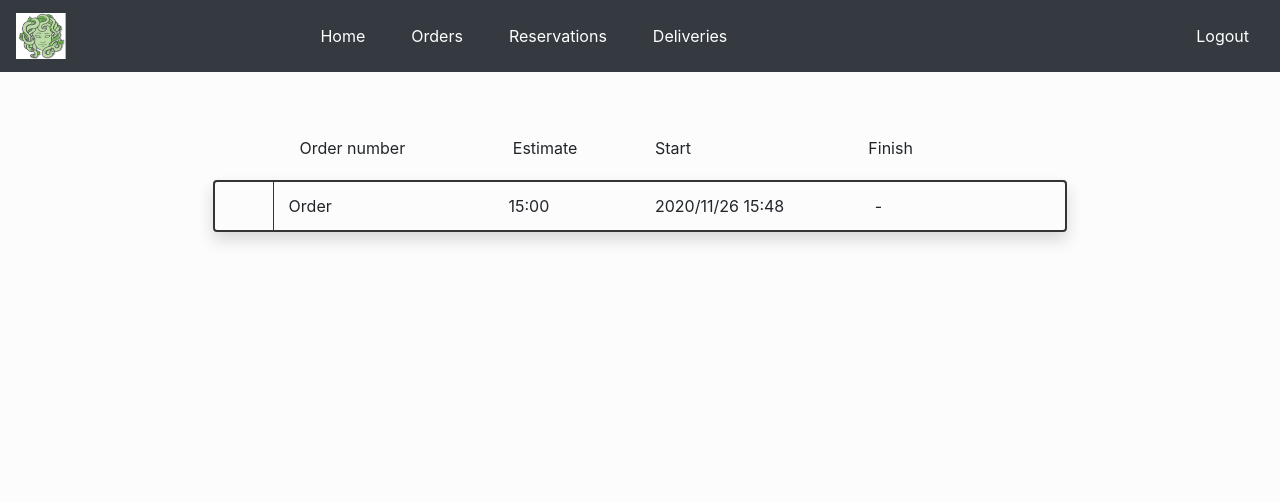
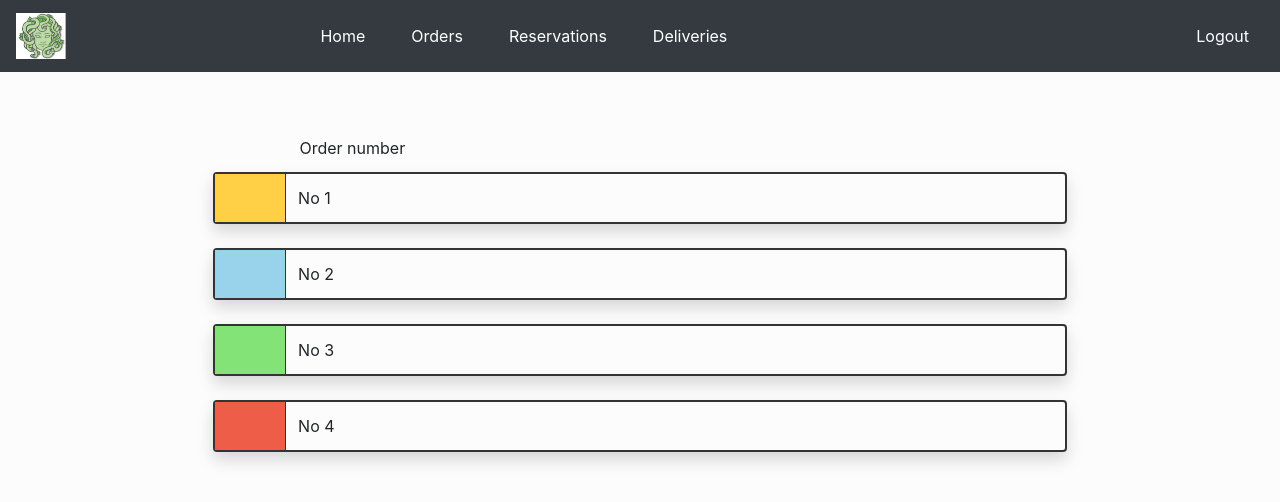
Before and after one commit to mohk1993/Moms-spaghetti, an Angular app: page /orders in a window 1280 px wide. Shown: the top 502 px of the page. Built offline with nearby package versions, Linux system fonts and the light colour scheme; no server answers; sample sign-in values are in the browser's storage.

Commit message:
get orders & navigate to order

```diff
--- a/src/app/app.module.ts
+++ b/src/app/app.module.ts
@@ -10,6 +10,7 @@ import { AuthService } from './services/auth.service';
 import { HttpClientModule, HTTP_INTERCEPTORS } from '@angular/common/http';
 import { StandardInterceptor } from './interceptor';
 import { dishServices } from './services/dish.service';
+import { OrderService } from './services/order.service';
 
 
 @NgModule({
@@ -32,7 +33,8 @@ import { dishServices } from './services/dish.service';
       multi: true
     },
     AuthService,
-    dishServices
+    dishServices,
+    OrderService,
 
   ],
   bootstrap: [AppComponent]
--- a/src/app/home-layout/orders-filler/orders/orders.component.html
+++ b/src/app/home-layout/orders-filler/orders/orders.component.html
@@ -37,35 +37,41 @@
                     Order number
                 </div>
                 <div class="col-2">
-                    Estimate
+                    <!-- Estimate -->
                 </div>
                 <div class="col-3">
-                    Start
+                    <!-- Start -->
                 </div>
                 <div class="col-3">
-                    Finish
+                    <!-- Finish -->
                 </div>
 
             </div>
         </div>
 
         <!-- body -->
-        <div class="col-8 table-item shadow cursor-pointer">
-            <div class="row">
-                <div class="col-1 status-colour">
+        <div class="col-8 table-item shadow cursor-pointer" *ngFor="let ord of orders; let i = index" (click)="goToOrder(i)">
+            <div class="row no-gutters">
+                <div class="col-1 status-colour"
+                [ngClass]="{
+                    'status-waiting': ord.status == 'waiting',
+                    'status-preparing': ord.status == 'preparing',
+                    'status-completed': ord.status == 'completed',
+                    'status-cancelled': ord.status == 'cancelled'
+                }">
 
                 </div>
-                <div class="col-3">
-                    Order
+                <div class="col-3" style="padding-left: .75rem;">
+                    {{ ord.orderNumber }}
                 </div>
                 <div class="col-2">
-                    15:00
+                    <!-- 15:00 -->
                 </div>
                 <div class="col-3">
-                    2020/11/26 15:48
+                    <!-- 2020/11/26 15:48 -->
                 </div>
                 <div class="col-3">
-                    -
+                    <!-- - -->
                 </div>
             </div>
         </div>
--- a/src/app/home-layout/orders-filler/orders/orders.component.scss
+++ b/src/app/home-layout/orders-filler/orders/orders.component.scss
@@ -11,15 +11,20 @@
 }
 .table-item {
 
-    margin: 1.25rem 0;
+    margin: .75rem 0;
     padding: 0.75rem 0;
 
     border: 2px solid $dark;
     border-radius: 4px;
 
     .status-colour {
+        overflow: hidden;
         margin: -.75rem 0;
         border-right: 1px solid $dark;
     }
 
 }
+.status-waiting   { background-color: $hold; }
+.status-preparing { background-color: $preparing; }
+.status-completed { background-color: $green_good; }
+.status-cancelled { background-color: $error; }
--- a/src/app/home-layout/orders-filler/orders/orders.component.ts
+++ b/src/app/home-layout/orders-filler/orders/orders.component.ts
@@ -1,13 +1,89 @@
-import { Component } from '@angular/core';
+import { Component, OnDestroy, OnInit } from '@angular/core';
+import { Router } from '@angular/router';
+import { Subscription } from 'rxjs';
+import { Order } from 'src/app/interfaces/order.interface';
+import { OrderService } from 'src/app/services/order.service';
 
 @Component({
   selector: 'app-orders',
   templateUrl: './orders.component.html',
   styleUrls: ['./orders.component.scss']
 })
-export class OrdersComponent {
+export class OrdersComponent implements OnInit, OnDestroy {
 
-  constructor() {}
+  orders: Array<Order>
+
+
+  getOrdersSubscription: Subscription;
+
+  constructor(private router: Router,
+    private orderService: OrderService) {
+
+    this.orders = new Array<Order>(
+      {
+        id: 1,
+        orderNumber: 'No 1',
+        status: 'waiting',
+        total: 100,
+
+        dishes: null,
+
+        comment: null,
+      },
+      {
+        id: 2,
+        orderNumber: 'No 2',
+        status: 'preparing',
+        total: 100,
+
+        dishes: null,
+
+        comment: null,
+      },
+      {
+        id: 3,
+        orderNumber: 'No 3',
+        status: 'completed',
+        total: 100,
+
+        dishes: null,
+
+        comment: null,
+      },
+      {
+        id: 4,
+        orderNumber: 'No 4',
+        status: 'cancelled',
+        total: 100,
+
+        dishes: null,
+
+        comment: null,
+      }
+    );
+    // this.orderService.getOrders();
+
+  }
+
+  ngOnInit() {
+    this.getOrdersSubscription = this.orderService.getOrdersSubject.subscribe({
+      next: (res) => {
+        if(!res.error) {
+          console.log(res);
+          this.orders = res;
+        } else {
+          console.log(res);
+        }
+      }
+    });
+  }
+  ngOnDestroy() {
+    if(this.getOrdersSubscription) this.getOrdersSubscription.unsubscribe();
+  }
+
+  goToOrder(i: number) {
+    this.router.navigate(['orders/single'], { queryParams: { order_id: this.orders[i].id.toString() }});
+  }
 
   cancellation_dialog: boolean = false;
   confirmation_dialog: boolean = false;
--- /dev/null
+++ b/src/app/interfaces/order_dish.interface.ts
@@ -0,0 +1,6 @@
+export interface Order_dish {
+    dishId: number,
+    orderId: number,
+    quantity: number,
+    total: number
+}
--- /dev/null
+++ b/src/app/interfaces/review.interface.ts
@@ -0,0 +1,6 @@
+export interface Review {
+    id: number,
+
+    comment: string,
+    rating: number
+}
--- /dev/null
+++ b/src/app/services/order.service.ts
@@ -0,0 +1,76 @@
+import { HttpClient } from '@angular/common/http';
+import { Injectable } from "@angular/core";
+import { Subject } from 'rxjs';
+import { environment } from 'src/environments/environment';
+import { Order } from '../interfaces/order.interface';
+import { Order_dish } from '../interfaces/order_dish.interface';
+import { Review } from '../interfaces/review.interface';
+
+@Injectable()
+export class OrderService {
+
+
+    getOrdersSubject = new Subject<any>();
+    getOrderSubject = new Subject<any>();
+    getOrderReviewSubject = new Subject<any>();
+
+    postOrderSubject = new Subject<any>();
+    postOrderReviewSubject = new Subject<any>();
+
+
+    putOrderDishSubject = new Subject<any>();
+    putOrderStatusSubject = new Subject<any>();
+
+    constructor(private http: HttpClient) {
+
+    }
+
+    getOrders() {
+        this.http.get(environment.key + 'orders').subscribe({
+            next: (res) => { this.getOrdersSubject.next(res);   },
+            error:  (e) => { this.getOrdersSubject.next(e);     }
+        });
+    }
+    getOrder(id: string) {
+        this.http.get(environment.key + 'orders/' + id).subscribe({
+            next: (res) => { this.getOrderSubject.next(res);   },
+            error:  (e) => { this.getOrderSubject.next(e);     }
+        });
+    }
+    getOrderReview(id: string) {
+        this.http.get(environment.key + 'orders/' + id + '/review').subscribe({
+            next: (res) => { this.getOrderReviewSubject.next(res);   },
+            error:  (e) => { this.getOrderReviewSubject.next(e);     }
+        });
+    }
+
+    postOrder(order: Order) {
+        this.http.post(environment.key + 'orders', order).subscribe({
+            next: (res) => { this.postOrderSubject.next(res);   },
+            error:  (e) => { this.postOrderSubject.next(e);     }
+        });
+    }
+    postOrderReview(id: string, review: Review) {
+        this.http.post(environment.key + 'orders/' + id + '/review', review).subscribe({
+            next: (res) => { this.postOrderReviewSubject.next(res);   },
+            error:  (e) => { this.postOrderReviewSubject.next(e);     }
+        });
+    }
+
+    putOrderDish(id: string, order_dish: Order_dish) {
+        this.http.put(environment.key + 'orders/' + id + '/dish', order_dish).subscribe({
+            next: (res) => { this.putOrderDishSubject.next(res);   },
+            error:  (e) => { this.putOrderDishSubject.next(e);     }
+        });
+    }
+    putOrderStatus(id: string, status: string) {
+        this.http.post(environment.key + 'orders/' + id + '/status', status).subscribe({
+            next: (res) => { this.putOrderStatusSubject.next(res);   },
+            error:  (e) => { this.putOrderStatusSubject.next(e);     }
+        });
+    }
+
+
+
+
+}
--- a/src/assets/scss-library/colours.scss
+++ b/src/assets/scss-library/colours.scss
@@ -1,5 +1,7 @@
 $green_good: #83e377;
 $error: #ee5d48;
+$hold: #FFD046;
+$preparing: #98D2EB;
 
 $dark: #343434;
 $lighter_black: #444444;
```
Also changed, not shown: src/app/interfaces/order.interface.ts (added, +12 -0 lines).
